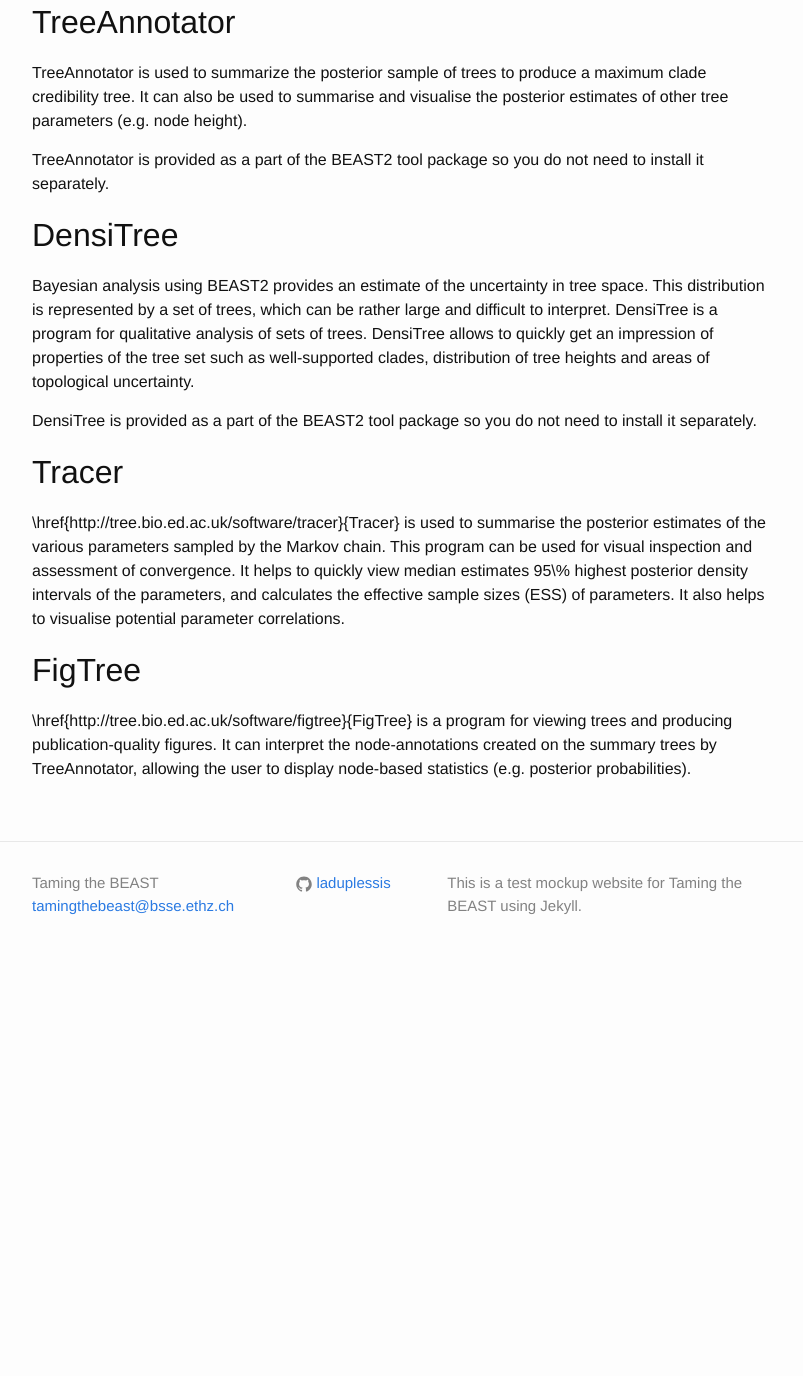
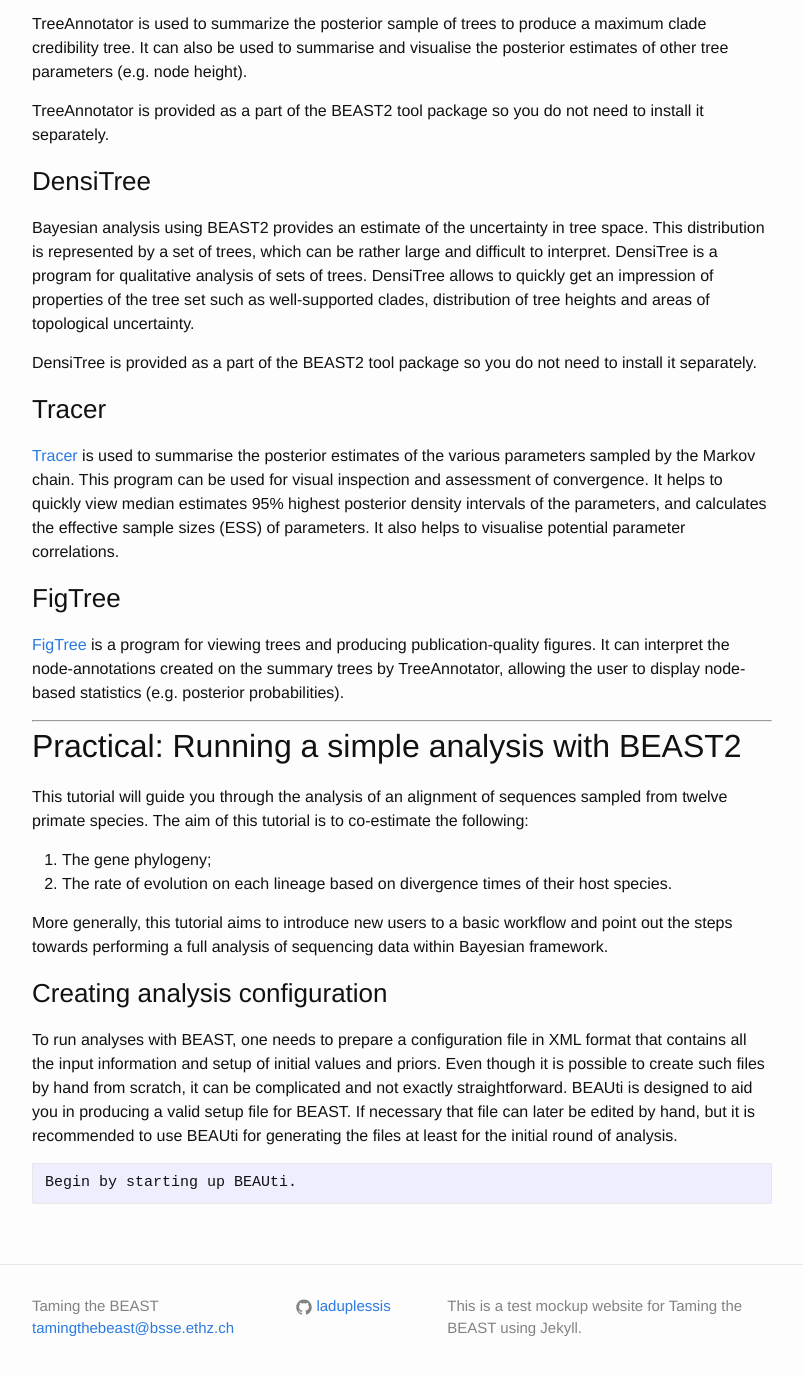
Before and after one commit to laduplessis/JekyllTest, a Jekyll site: the page built from tutorials/_posts/2016-08-25-Introduction_to_BEAST.md, in a window 1280 px wide and 1400 px high, scrolled down 952 px. Shown: the top 1376 px of the window, without its empty margins (238-1041 px from the left). Built offline with Jekyll 4.4.1, drawn with Linux system fonts in a browser that asks for light colours; before the commit the page ends 1929 px from its top, so only the background shows below that.

Commit message:
tutorial 1

````diff
--- a/tutorials/_posts/2016-08-25-Introduction_to_BEAST.md
+++ b/tutorials/_posts/2016-08-25-Introduction_to_BEAST.md
@@ -7,45 +7,67 @@
 
 This is a simple introductory tutorial to help you get started with using BEAST2 and its accomplices.
 
-# Background
+## Background
 
 Before diving into performing complex analyses with the BEAST2 one needs to understand the basic workflow and concepts. While BEAST2 tries to be as user-friendly as possible, the amount of possibilities can be overwhelming.
 
 Therefore, in this simple tutorial you will get acquainted with the basic workflow of BEAST2 and the software most commonly used to interpret the results of the analyses. Bear in mind that this tutorial is designed just to help you get started using BEAST2. We will not discuss all the choices and concepts in detail, as they will be sequentially discussed in further classes and tutorials.
 
+---
 
-# Programs used in this Exercise
+## Programs used in this Exercise
 
-## BEAST2 -- Bayesian Evolutionary Analysis Sampling Trees 2
+### BEAST2 -- Bayesian Evolutionary Analysis Sampling Trees 2
 
 BEAST2 is a free software package for Bayesian evolutionary analysis of molecular sequences using MCMC and strictly oriented toward inference using rooted, time-measured phylogenetic trees. This tutorial uses the BEAST2 version 2.4.2.
 
 
-## BEAUti -- Bayesian Evolutionary Analysis Utility
+### BEAUti -- Bayesian Evolutionary Analysis Utility
 
 BEAUti is a graphical user interface tool for generating BEAST2 XML configuration files.
 
 Both BEAST2 and BEAUti are Java programs, which means that the exact same code runs on all platforms. For us it simply means that the interface will be exactly the same on all platforms. The screenshots used in this tutorial are taken on a Mac OS X computer; however, both programs will have the same layout and functionality on both Windows and Linux.
 
-## TreeAnnotator
+### TreeAnnotator
 
 TreeAnnotator is used to summarize the posterior sample of trees to produce a maximum clade credibility tree. It can also be used to summarise and visualise the posterior estimates of other tree parameters (e.g. node height).
 
 TreeAnnotator is provided as a part of the BEAST2 tool package so you do not need to install it separately.
 
 
-## DensiTree
+### DensiTree
 
 Bayesian analysis using BEAST2 provides an estimate of the uncertainty in tree space. This distribution is represented by a set of trees, which can be rather large and difficult to interpret. DensiTree is a program for qualitative analysis of sets of trees. DensiTree allows to quickly get an impression of properties of the tree set such as well-supported clades, distribution of tree heights and areas of topological uncertainty.
 
 DensiTree is provided as a part of the BEAST2 tool package so you do not need to install it separately.
 
 
-## Tracer
+### Tracer
 
-\href{http://tree.bio.ed.ac.uk/software/tracer}{Tracer} is used to summarise the posterior estimates of the various parameters sampled by the Markov chain. This program can be used for visual inspection and assessment of convergence. It helps to quickly view median estimates 95\% highest posterior density intervals of the parameters, and calculates the effective sample sizes (ESS) of parameters. It also helps to visualise potential parameter correlations.
+[Tracer](http://tree.bio.ed.ac.uk/software/tracer) is used to summarise the posterior estimates of the various parameters sampled by the Markov chain. This program can be used for visual inspection and assessment of convergence. It helps to quickly view median estimates 95% highest posterior density intervals of the parameters, and calculates the effective sample sizes (ESS) of parameters. It also helps to visualise potential parameter correlations.
 
 
-## FigTree
+### FigTree
 
-\href{http://tree.bio.ed.ac.uk/software/figtree}{FigTree} is a program for viewing trees and producing publication-quality figures. It can interpret the node-annotations created on the summary trees by TreeAnnotator, allowing the user to display node-based statistics (e.g. posterior probabilities).
+[FigTree](http://tree.bio.ed.ac.uk/software/figtree) is a program for viewing trees and producing publication-quality figures. It can interpret the node-annotations created on the summary trees by TreeAnnotator, allowing the user to display node-based statistics (e.g. posterior probabilities).
+
+
+---
+
+## Practical: Running a simple analysis with BEAST2
+
+This tutorial will guide you through the analysis of an alignment of sequences sampled from twelve primate species. The aim of this tutorial is to co-estimate the following:
+
+1. The gene phylogeny;
+2. The rate of evolution on each lineage based on divergence times of their host species.
+
+More generally, this tutorial aims to introduce new users to a basic workflow and point out the steps towards performing a full analysis of sequencing data within Bayesian framework.
+
+
+### Creating analysis configuration
+
+To run analyses with BEAST, one needs to prepare a configuration file in XML format that contains all the input information and setup of initial values and priors. Even though it is possible to create such files by hand from scratch, it can be complicated and not exactly straightforward. BEAUti is designed to aid you in producing a valid setup file for BEAST. If necessary that file can later be edited by hand, but it is recommended to use BEAUti for generating the files at least for the initial round of analysis.
+
+```
+Begin by starting up BEAUti.
+```
````
Also changed, not shown: _posts/2016-08-23-Markdown-cheatsheet.md (+6 -0 lines).
